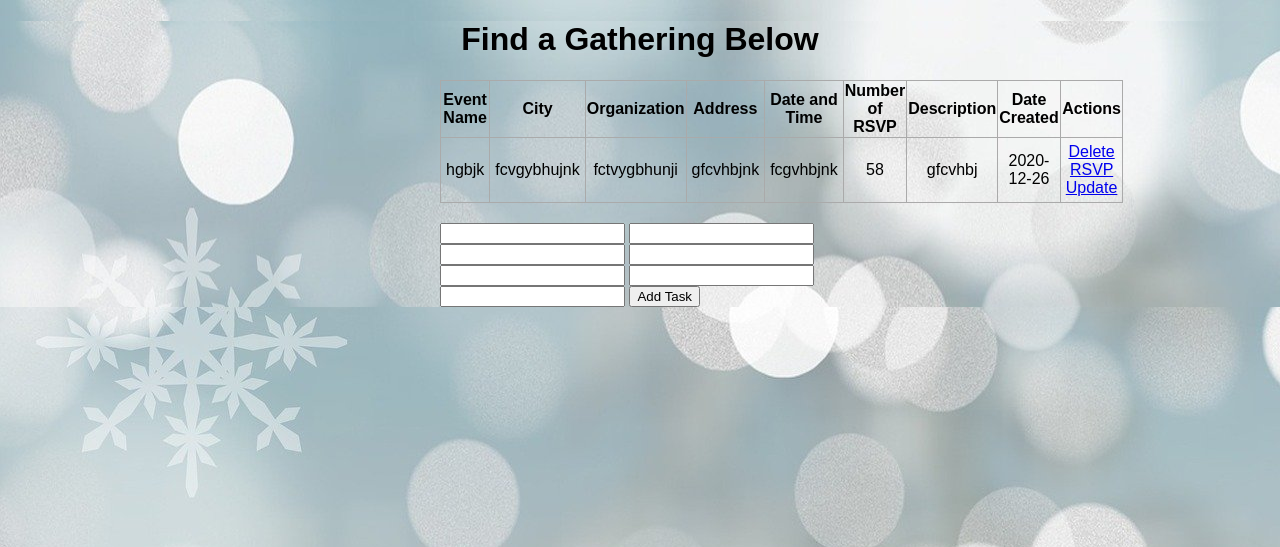
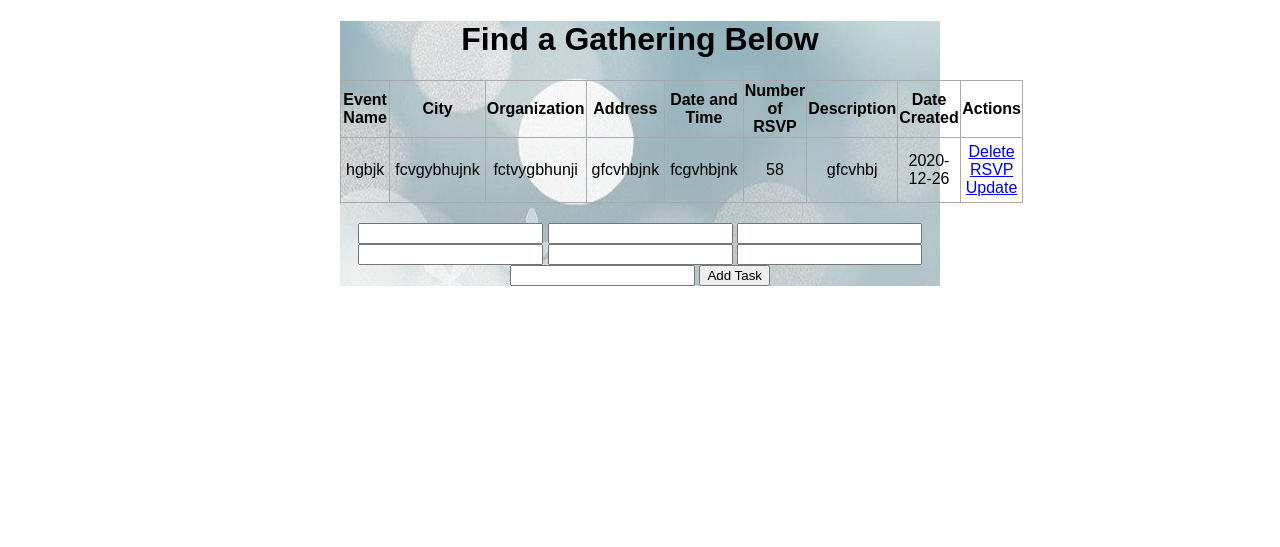
Before and after one commit to 305jhanson/HolidayHacksPython, a Flask app: page / in a window 1280 px wide. Shown: the top 547 px of the page. Run offline with Flask 2, Linux system fonts and the light colour scheme; data comes from the database, SQL or seed files in the repository.

Commit message:
Update main.css

```diff
--- a/static/css/main.css
+++ b/static/css/main.css
@@ -1,13 +1,14 @@
 body, html {
-    background-image: url("../static/css/christmas.jpg");
+
     margin: 0;
     font-family: sans-serif;
 }
 
 .content {
-
+    background-image: url("../css/christmas.jpg");
     margin: 0 auto;
-    width: 400px;
+    text-align: center;
+    width: 600px;
 }
 
 table, td, th {
```
